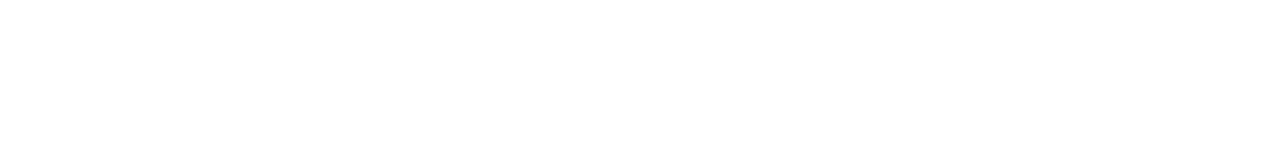
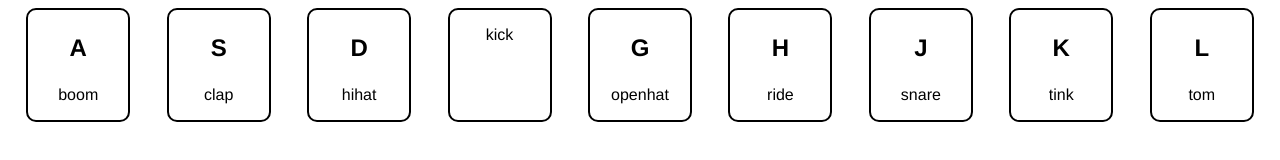
Before and after one commit to thorcc/trommemaskinJS, a plain HTML site: page index.html in a window 1280 px wide. Drawn offline with Linux system fonts and the light colour scheme.

Commit message:
html og css

```diff
--- a/index.html
+++ b/index.html
@@ -6,6 +6,45 @@
     <link rel="stylesheet" href="style.css">
   </head>
   <body>
+
+    <div id="container">
+      <div class="tromme">
+        <p class="bokstav">A</p>
+        <p class="trommeNavn">boom</p>
+      </div>
+      <div class="tromme">
+        <p class="bokstav">S</p>
+        <p class="trommeNavn">clap</p>
+      </div>
+      <div class="tromme">
+        <p class="bokstav">D</p>
+        <p class="trommeNavn">hihat</p>
+      </div>
+      <div class="tromme">
+        <p class="trommeNavn">kick</p>
+      </div>
+      <div class="tromme">
+        <p class="bokstav">G</p>
+        <p class="trommeNavn">openhat</p>
+      </div>
+      <div class="tromme">
+        <p class="bokstav">H</p>
+        <p class="trommeNavn">ride</p>
+      </div>
+      <div class="tromme">
+        <p class="bokstav">J</p>
+        <p class="trommeNavn">snare</p>
+      </div>
+      <div class="tromme">
+        <p class="bokstav">K</p>
+        <p class="trommeNavn">tink</p>
+      </div>
+      <div class="tromme">
+        <p class="bokstav">L</p>
+        <p class="trommeNavn">tom</p>
+      </div>
+    </div>
+
     <audio src="trommer/boom.wav"></audio>
     <audio src="trommer/clap.wav"></audio>
     <audio src="trommer/hihat.wav"></audio>
--- a/script.js
+++ b/script.js
@@ -1,5 +1,6 @@
 // Referanser til html-elementer
 const audio = document.querySelectorAll("audio");
+const divTrommer = document.querySelectorAll(".tromme");
 
 // Globale variabler
 const knapper = ["a","s","d","f","g","h","j","k","l"];
@@ -8,8 +9,15 @@ const knapper = ["a","s","d","f","g","h","j","k","l"];
 document.onkeydown = function(event){
   for(let i = 0;i < 9; i++){
     if(event.key ===knapper[i]){
+      divTrommer[i].classList.add("valgtTromme");
       audio[i].play();
       audio[i].currentTime = 0;
     }
   }
 }
+
+document.onkeyup = function(event){
+  for(let i = 0; i < 9; i++){
+    divTrommer[i].classList.remove("valgtTromme");
+  }
+}
--- a/style.css
+++ b/style.css
@@ -0,0 +1,23 @@
+body{
+  font-family: helvetica;
+}
+#container{
+  display: flex;
+  justify-content: space-around;
+}
+.tromme{
+  border: solid 2px;
+  border-radius: 10px;
+  width: 100px;
+  text-align: center;
+}
+.valgtTromme{
+  border-color: yellow;
+  background-color: lightgrey;
+  transform: scale(1.1);
+  box-shadow: 5px 5px rgba(0,0,0,0.7);
+}
+.bokstav{
+  font-size: 1.5rem;
+  font-weight: bolder;
+}
```
